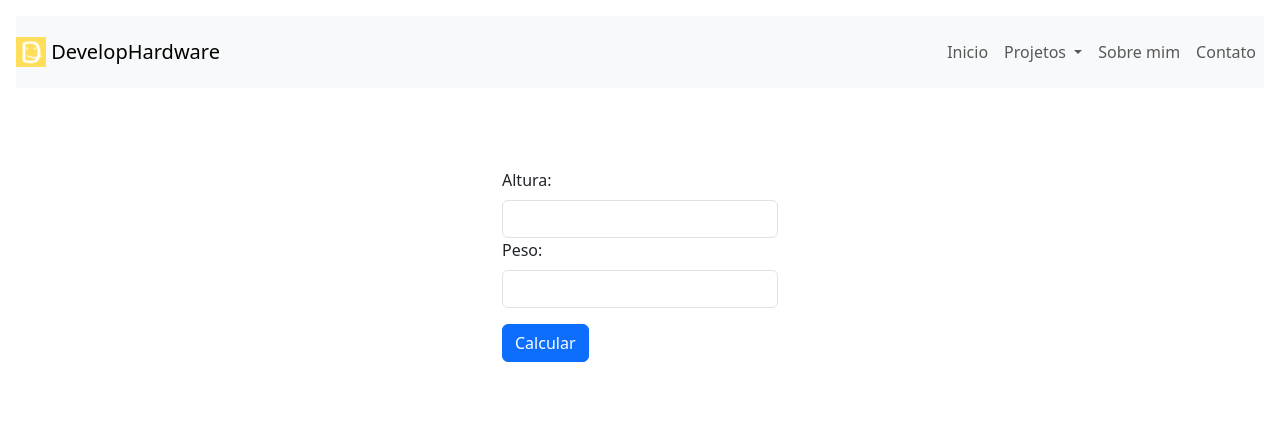
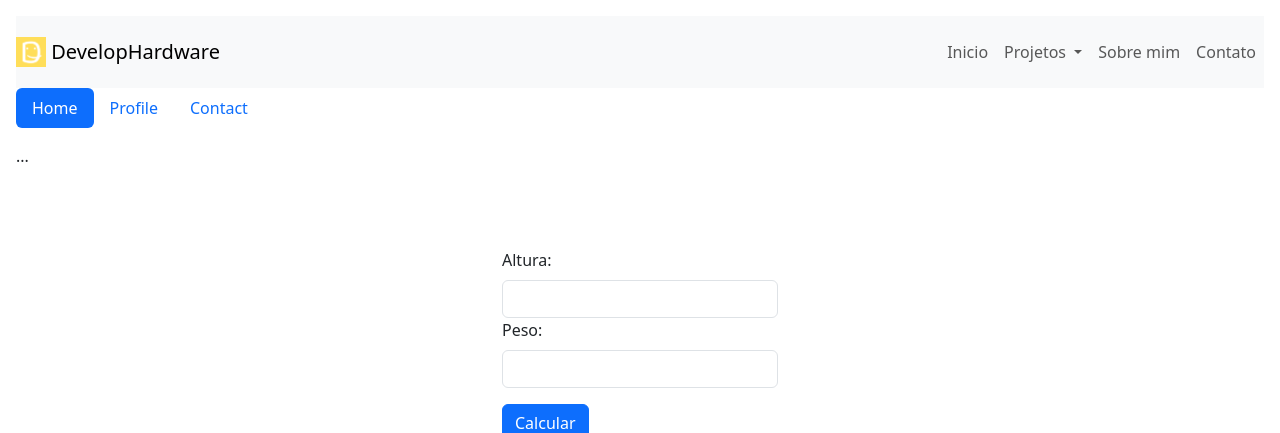
Before and after one commit to develophardware/projetos, a PHP site: page /Calculo-IMC/index.php in a window 1280 px wide. Shown: the top 433 px of the page. Run offline with PHP 8.4, Linux system fonts and the light colour scheme.

Commit message:
Atualizando Menu

```diff
--- a/pages/header.php
+++ b/pages/header.php
@@ -47,9 +47,22 @@
                 </div>
             </nav>
         </nav>
-
-
-
+        <ul class="nav nav-pills mb-3" id="pills-tab" role="tablist">
+  <li class="nav-item">
+    <a class="nav-link active" id="pills-home-tab" data-toggle="pill" href="#pills-home" role="tab" aria-controls="pills-home" aria-selected="true">Home</a>
+  </li>
+  <li class="nav-item">
+    <a class="nav-link" id="pills-profile-tab" data-toggle="pill" href="#pills-profile" role="tab" aria-controls="pills-profile" aria-selected="false">Profile</a>
+  </li>
+  <li class="nav-item">
+    <a class="nav-link" id="pills-contact-tab" data-toggle="pill" href="#pills-contact" role="tab" aria-controls="pills-contact" aria-selected="false">Contact</a>
+  </li>
+</ul>
+<div class="tab-content" id="pills-tabContent">
+  <div class="tab-pane fade show active" id="pills-home" role="tabpanel" aria-labelledby="pills-home-tab">...</div>
+  <div class="tab-pane fade" id="pills-profile" role="tabpanel" aria-labelledby="pills-profile-tab">...</div>
+  <div class="tab-pane fade" id="pills-contact" role="tabpanel" aria-labelledby="pills-contact-tab">...</div>
+</div>
     </header>
     <script src="https://code.jquery.com/jquery-3.3.1.slim.min.js" integrity="sha384-q8i/X+965DzO0rT7abK41JStQIAqVgRVzpbzo5smXKp4YfRvH+8abtTE1Pi6jizo" crossorigin="anonymous"></script>
     <script src="https://cdnjs.cloudflare.com/ajax/libs/popper.js/1.14.3/umd/popper.min.js" integrity="sha384-ZMP7rVo3mIykV+2+9J3UJ46jBk0WLaUAdn689aCwoqbBJiSnjAK/l8WvCWPIPm49" crossorigin="anonymous"></script>
```
